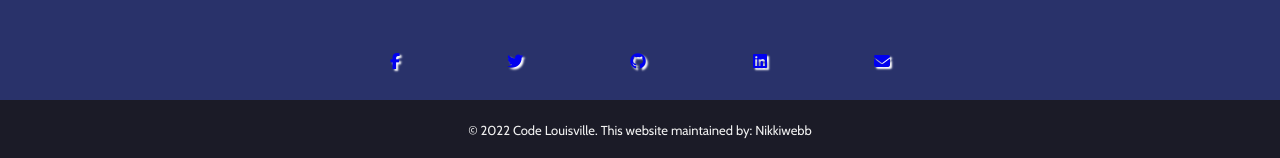
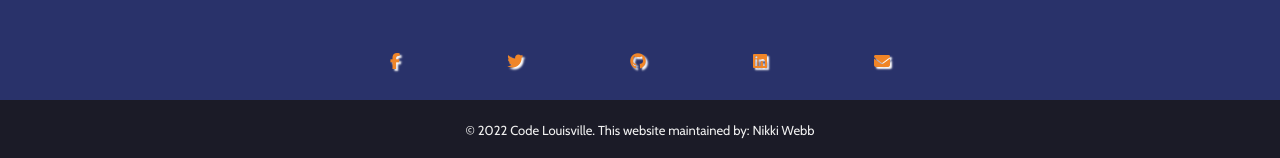
Before and after one commit to AshleynWebb/webdev_c1_knowcheck_01-main, a plain HTML site: page index.html in a window 1280 px wide. Shown: the part 2148-2306 px from the top of the page. Drawn offline with nearby package versions, Linux system fonts and the light colour scheme.

Commit message:
Add files via upload

```diff
--- a/css/style.css
+++ b/css/style.css
@@ -108,6 +108,8 @@ body {
 
 }
 
+/* contact section*/
+
 .contact-section{
     background: #29326a;
     display: flex;
@@ -128,12 +130,36 @@ body {
 }
 
 .contact-icons{
+    color: #74b44a;
     margin-top: 1em;
     display: flex;
     width: 50%;
     justify-content: space-between;
     text-shadow: 2px 2px 2px #ffffff;
+
 }
+
+#facebook{
+    color: #f08527;
+}
+
+
+#twitter{
+    color: #f08527;
+}
+
+#github{
+    color: #f08527;
+}
+
+#linkedin{
+    color: #f08527;
+}
+
+#email1{
+    color: #f08527;
+}
+
 
 .footer-container {
     background: #1b1b27;
--- a/index.html
+++ b/index.html
@@ -124,11 +124,11 @@
 <div class="content-contact">
     <h2>Ways to contact me!</h2>
     <div class="contact-icons">
-        <a href="https://www.facebook.com/" class="fa fa-facebook"></a>
-        <a href="https://twitter.com/" class="fa fa-twitter"></a>
-        <a href="https://github.com/"><i class="fa-brands fa-github"></i></a>
-        <a href="https://www.linkedin.com/"><i class="fa-brands fa-linkedin"></i></a>
-        <a href="mailto: nikkiwebb2012@gmail.com"><i class="fa-solid fa-envelope"></i></a>
+        <a href="https://www.facebook.com/" class="fa fa-facebook" id="facebook"></a>
+        <a href="https://twitter.com/" class="fa fa-twitter" id="twitter"></a>
+        <a href="https://github.com/"><i class="fa-brands fa-github" id="github"></i></a>
+        <a href="https://www.linkedin.com/"><i class="fa-brands fa-linkedin" id="linkedin"></i></a>
+        <a href="mailto: nikkiwebb2012@gmail.com"><i class="fa-solid fa-envelope" id="email1"></i></a>
     </div>
 </div>
 
@@ -140,7 +140,7 @@
 
         <footer class="footer-content">
 
-            <p>&copy; 2022 Code Louisville. This website maintained by: Nikkiwebb</p>
+            <p>&copy; 2022 Code Louisville. This website maintained by: Nikki Webb</p>
 
         </footer>
 
```
